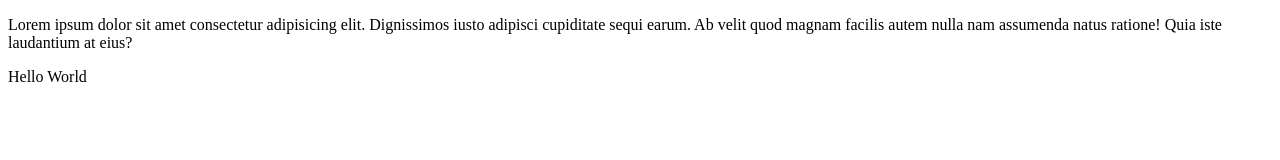
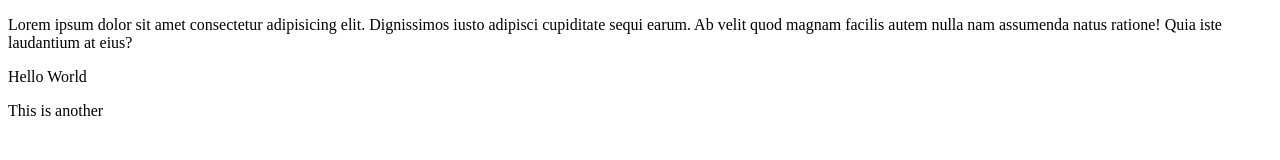
Before and after one commit to jnewton25/GitH, a website: page index.html in a window 1280 px wide. Drawn offline with Linux system fonts and the light colour scheme.

Commit message:
one more <p>

```diff
--- a/index.html
+++ b/index.html
@@ -13,5 +13,6 @@
       nam assumenda natus ratione! Quia iste laudantium at eius?
     </p>
     <p>Hello World</p>
+    <p>This is another</p>
   </body>
 </html>
```
